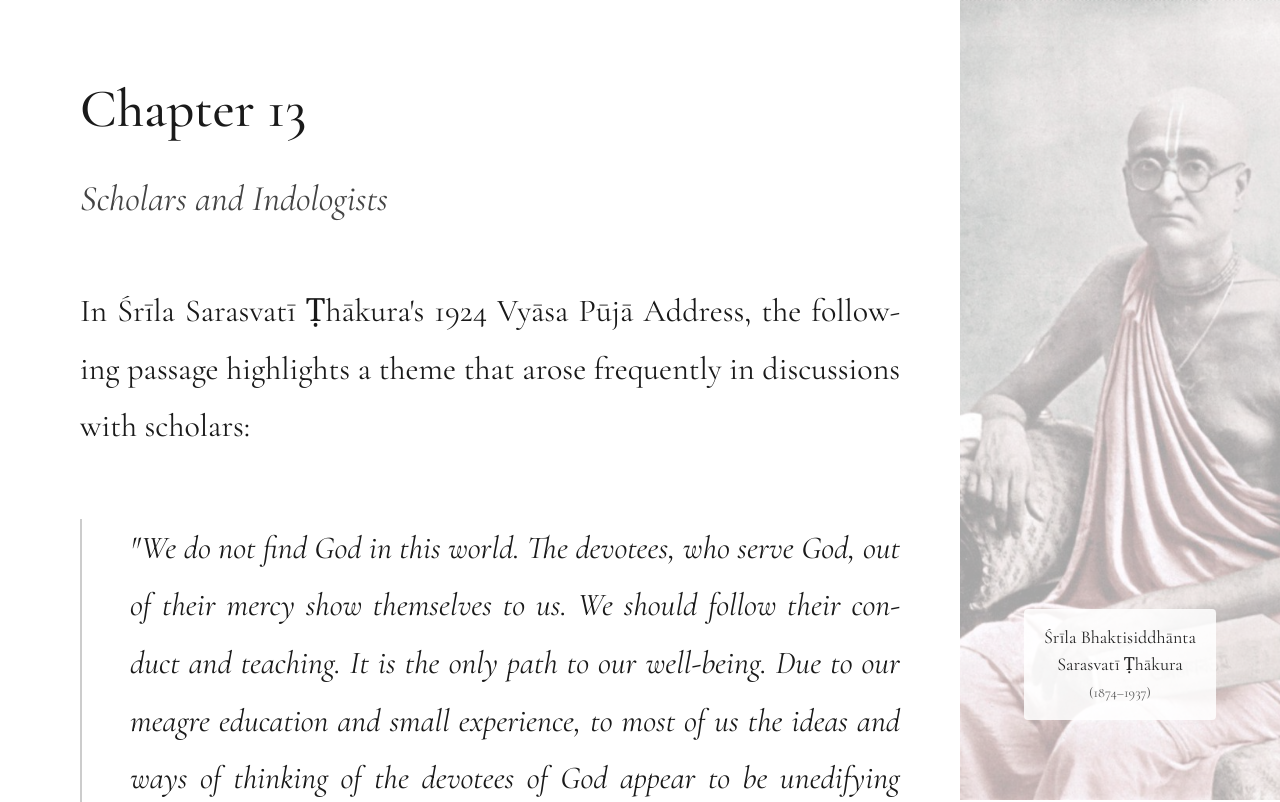
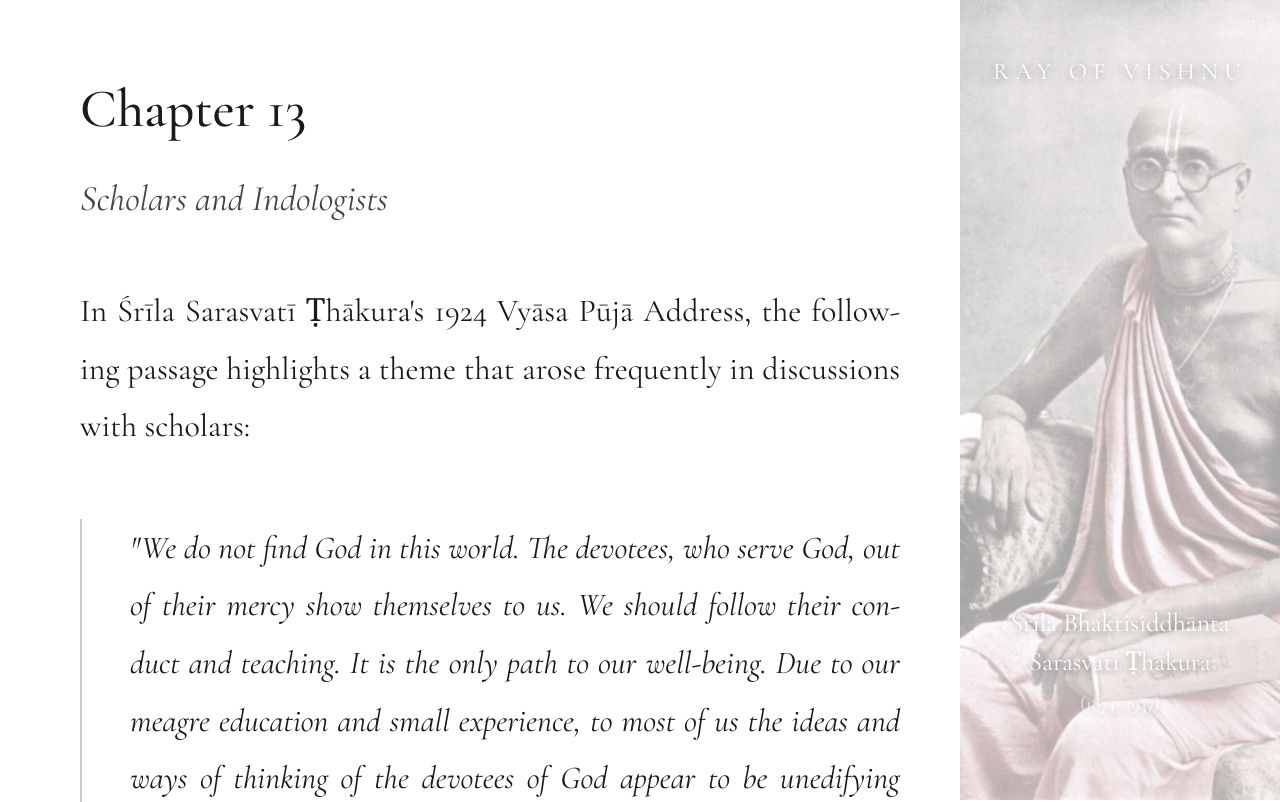
Before and after one commit to krishnized/ray-of-vishnu, a plain HTML site: page chapter13.html in a window 1280 px wide. Shown: the top 802 px of the page. Drawn offline with nearby package versions, Linux system fonts and the light colour scheme.

Commit message:
Update chapter13.html

```diff
--- a/chapter13.html
+++ b/chapter13.html
@@ -50,14 +50,27 @@
             display: none;
         }
 
+        .book-title {
+            position: absolute;
+            top: 50px;
+            font-size: 24px;
+            letter-spacing: 0.25em;
+            text-transform: uppercase;
+            color: #fff;
+            text-shadow: 0 2px 8px rgba(0,0,0,0.4);
+        }
+
         .author-name {
+            font-size: 26px;
+            text-align: center;
+            color: #fff;
+            text-shadow: 0 2px 8px rgba(0,0,0,0.4);
+            line-height: 1.5;
+        }
+
+        .author-name span {
             font-size: 18px;
-            text-align: center;
-            color: #222;
-            line-height: 1.5;
-            background: rgba(255,255,255,0.85);
-            padding: 15px 20px;
-            border-radius: 4px;
+            opacity: 0.8;
         }
 
         .content {
@@ -106,10 +119,11 @@
         </main>
 
         <aside class="author">
+            <div class="book-title">Ray of Vishnu</div>
             <div class="author-name">
                 Śrīla Bhaktisiddhānta<br>
                 Sarasvatī Ṭhākura<br>
-                <span style="font-size: 14px; color: #555;">(1874–1937)</span>
+                <span>(1874–1937)</span>
             </div>
         </aside>
     </div>
```
